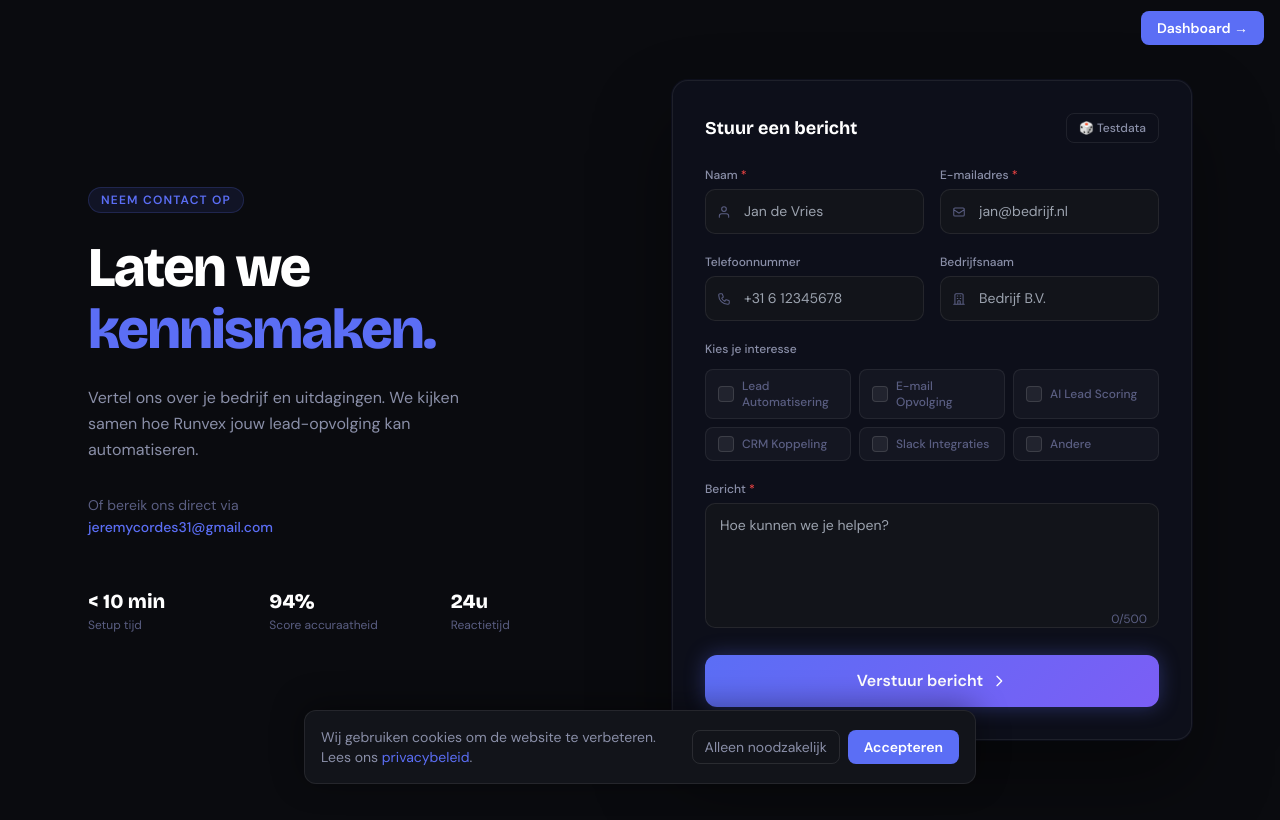
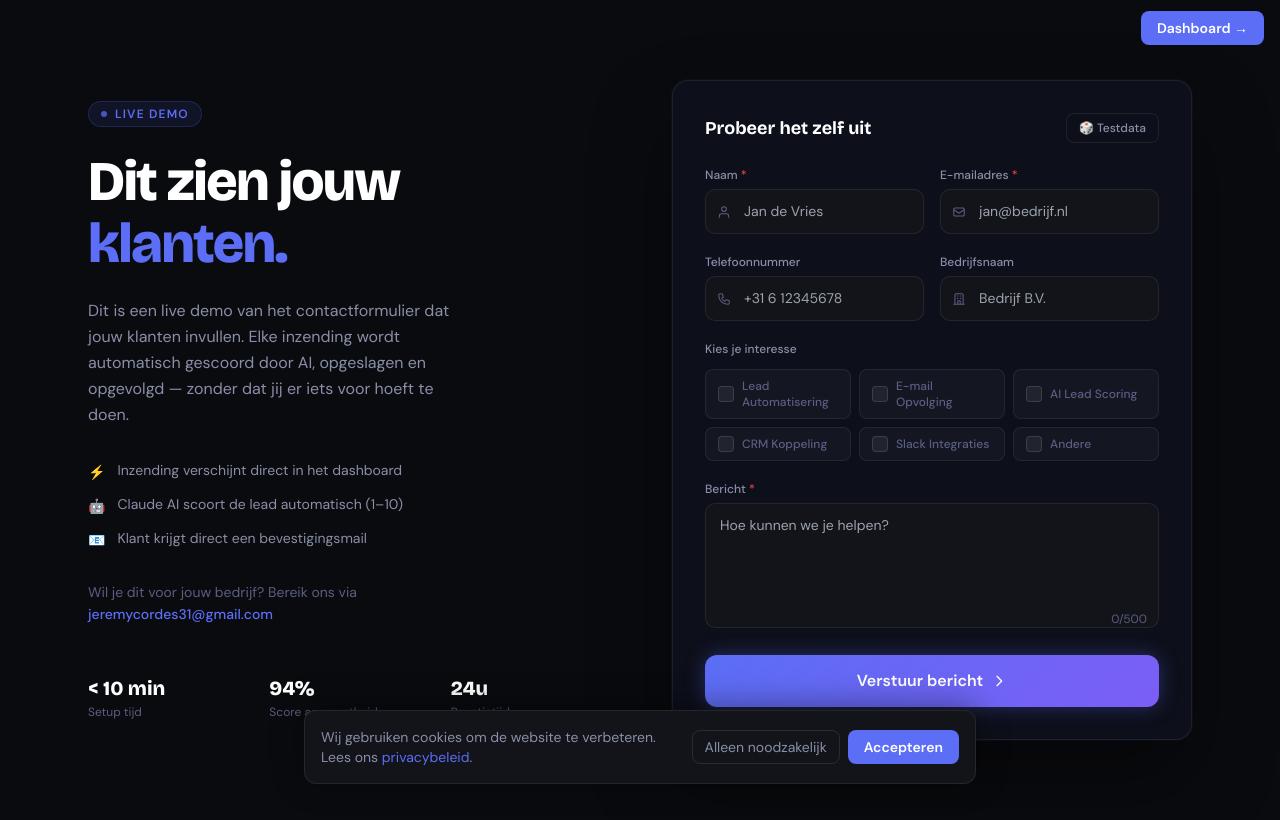
Before and after one commit to skivy2004/Runvex, a Next.js app: page /demos/lead-automation/contact in a window 1280 px wide. Built offline with nearby package versions, Linux system fonts and the light colour scheme.

Commit message:
feat: verander contact demo tekst — duidelijk dat het een live demo is voor klanten

```diff
--- a/app/demos/lead-automation/contact/page.tsx
+++ b/app/demos/lead-automation/contact/page.tsx
@@ -107,11 +107,17 @@ export default function ContactPage() {
               <path strokeLinecap="round" strokeLinejoin="round" strokeWidth={2} d="M5 13l4 4L19 7" />
             </svg>
           </div>
-          <h2 className="font-bricolage font-extrabold text-2xl text-white mb-2">Bericht ontvangen!</h2>
-          <p className="text-sm mb-6" style={{ color: '#8A8FA8' }}>Bedankt voor je bericht. Je ontvangt een bevestiging per e-mail.</p>
-          <Link href="/" className="inline-block px-5 py-2.5 rounded-lg text-sm font-semibold text-white" style={{ background: '#5B6EF5' }}>
-            ← Terug naar home
-          </Link>
+          <h2 className="font-bricolage font-extrabold text-2xl text-white mb-2">Lead ontvangen! ✓</h2>
+          <p className="text-sm mb-2" style={{ color: '#8A8FA8' }}>De lead is nu opgeslagen in het dashboard en wordt automatisch gescoord door Claude AI.</p>
+          <p className="text-sm mb-6" style={{ color: '#5A5E82' }}>Zo werkt het voor jouw klanten — volledig automatisch.</p>
+          <div className="flex flex-col gap-2">
+            <Link href="/demos/lead-automation/dashboard" className="inline-block px-5 py-2.5 rounded-lg text-sm font-semibold text-white text-center" style={{ background: '#5B6EF5' }}>
+              Bekijk in dashboard →
+            </Link>
+            <Link href="/" className="inline-block px-5 py-2.5 rounded-lg text-sm font-medium text-center" style={{ color: '#8A8FA8' }}>
+              ← Terug naar home
+            </Link>
+          </div>
         </div>
       </div>
     )
@@ -152,10 +158,11 @@ export default function ContactPage() {
           <div>
             {/* Badge */}
             <div
-              className="inline-flex items-center px-3 py-1 rounded-full text-xs font-semibold tracking-widest uppercase mb-6"
+              className="inline-flex items-center gap-2 px-3 py-1 rounded-full text-xs font-semibold tracking-widest uppercase mb-6"
               style={{ background: 'rgba(91,110,245,0.1)', border: '1px solid rgba(91,110,245,0.2)', color: '#5B6EF5' }}
             >
-              Neem Contact Op
+              <span className="w-1.5 h-1.5 rounded-full bg-[#5B6EF5] animate-pulse" />
+              Live Demo
             </div>
 
             {/* Headline */}
@@ -163,18 +170,32 @@ export default function ContactPage() {
               className="font-bricolage font-extrabold text-white mb-6"
               style={{ fontSize: 'clamp(2.5rem, 5vw, 3.5rem)', letterSpacing: '-0.03em', lineHeight: 1.1 }}
             >
-              Laten we<br />
-              <span style={{ color: '#5B6EF5' }}>kennismaken.</span>
+              Dit zien jouw<br />
+              <span style={{ color: '#5B6EF5' }}>klanten.</span>
             </h1>
 
             {/* Description */}
             <p className="text-base leading-relaxed mb-8" style={{ color: '#8A8FA8', maxWidth: 380 }}>
-              Vertel ons over je bedrijf en uitdagingen. We kijken samen hoe Runvex jouw lead-opvolging kan automatiseren.
+              Dit is een live demo van het contactformulier dat jouw klanten invullen. Elke inzending wordt automatisch gescoord door AI, opgeslagen en opgevolgd — zonder dat jij er iets voor hoeft te doen.
             </p>
+
+            {/* Demo uitleg */}
+            <div className="space-y-3 mb-8">
+              {[
+                { icon: '⚡', text: 'Inzending verschijnt direct in het dashboard' },
+                { icon: '🤖', text: 'Claude AI scoort de lead automatisch (1–10)' },
+                { icon: '📧', text: 'Klant krijgt direct een bevestigingsmail' },
+              ].map((item) => (
+                <div key={item.text} className="flex items-start gap-3">
+                  <span className="text-sm mt-0.5">{item.icon}</span>
+                  <span className="text-sm" style={{ color: '#8A8FA8' }}>{item.text}</span>
+                </div>
+              ))}
+            </div>
 
             {/* Contact info */}
             <div className="space-y-3">
-              <p className="text-sm" style={{ color: '#5A5E82' }}>Of bereik ons direct via</p>
+              <p className="text-sm" style={{ color: '#5A5E82' }}>Wil je dit voor jouw bedrijf? Bereik ons via</p>
               <a
                 href="mailto:jeremycordes31@gmail.com"
                 className="text-sm font-medium transition-colors"
@@ -212,7 +233,7 @@ export default function ContactPage() {
           >
             {/* Form header */}
             <div className="flex items-center justify-between mb-6">
-              <h2 className="font-bricolage font-bold text-white text-lg">Stuur een bericht</h2>
+              <h2 className="font-bricolage font-bold text-white text-lg">Probeer het zelf uit</h2>
               <button
                 type="button"
                 onClick={fillRandom}
```
